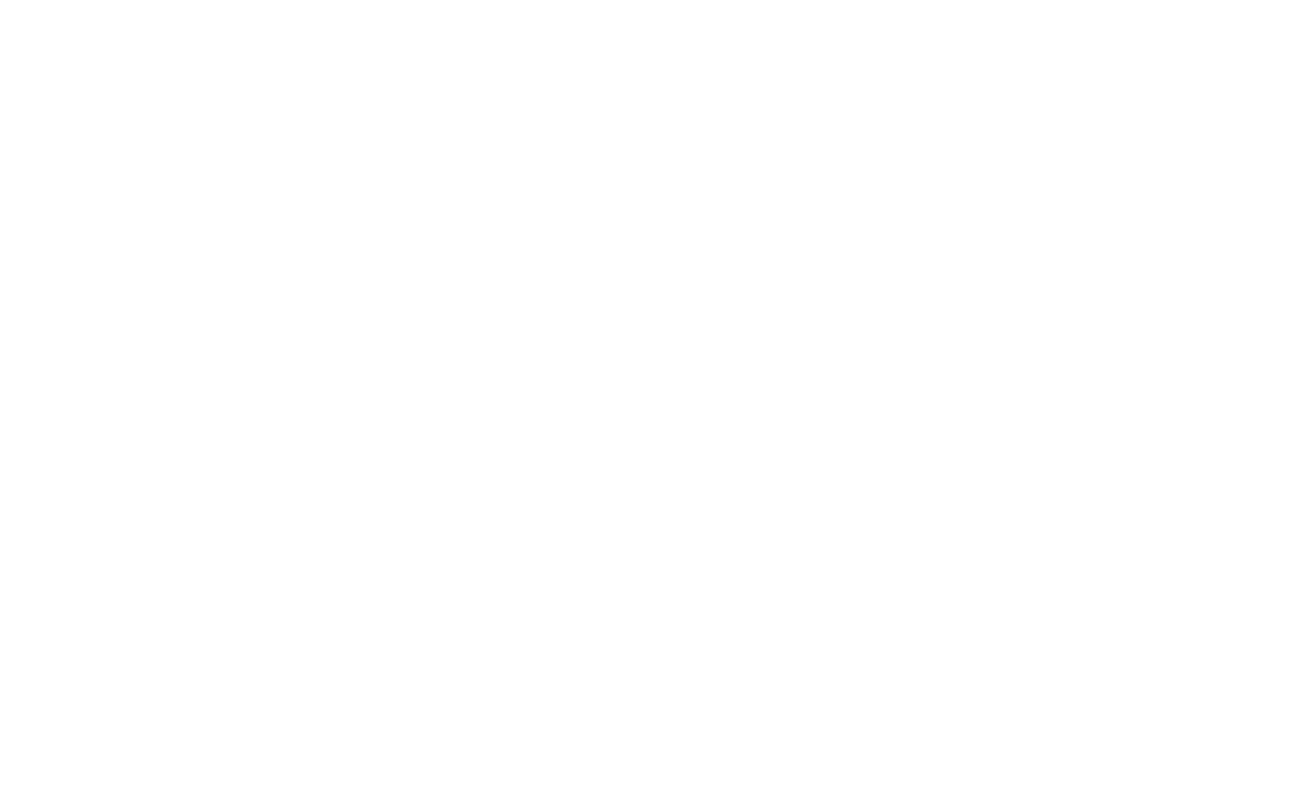
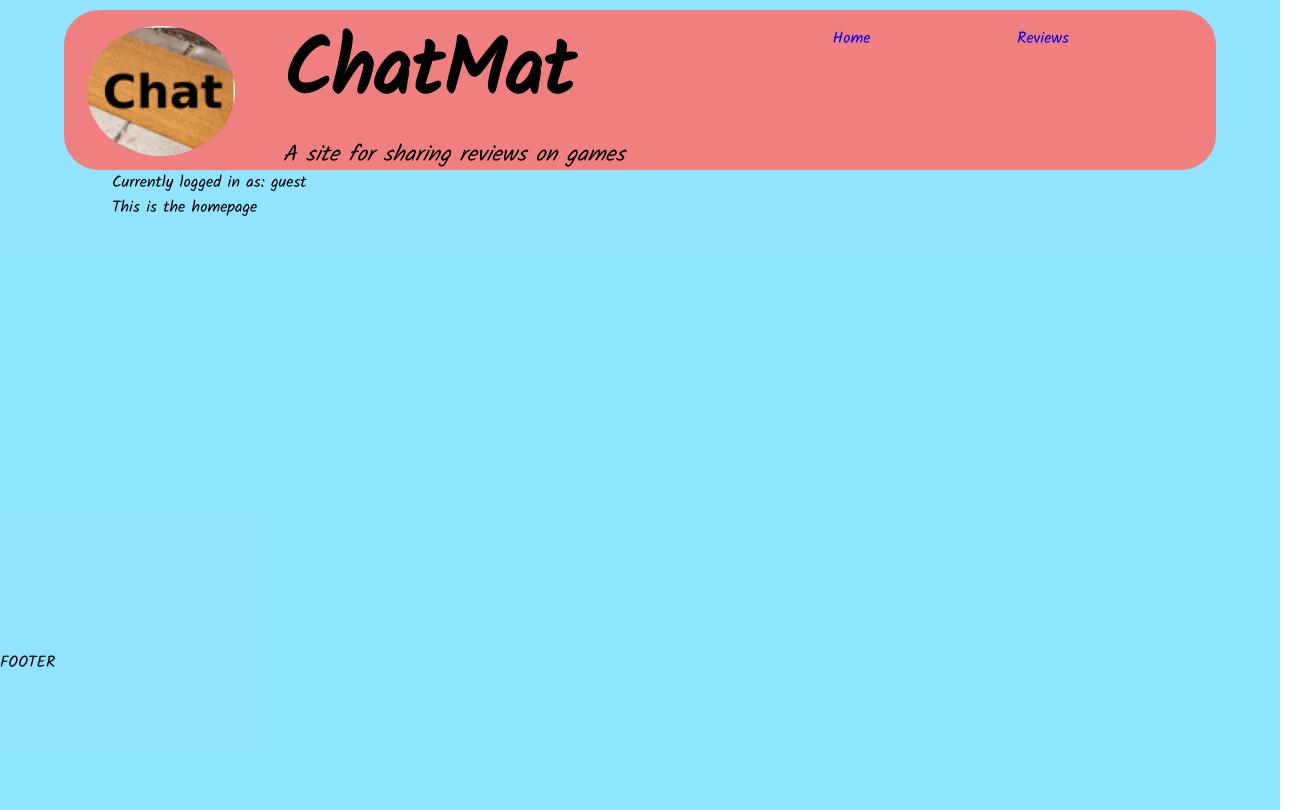
Before and after one commit to steve2116/fe-nc-games, a React (Vite) app: page / in a window 1280 px wide. Before the commit this address had no page. Shown: the whole page, 1314 px wide, since content can reach past the window. Built offline with nearby package versions, Linux system fonts and the light colour scheme.

Commit message:
added styling from previous project

```diff
--- a/src/components/App.jsx
+++ b/src/components/App.jsx
@@ -1,12 +1,35 @@
+import { useState } from "react";
+
+import Navbar from "./Navbar.jsx";
+import Categories from "./Categories";
 import Main from "./Main.jsx";
 import "../designs/App.css";
 
 export default function App() {
+    const [hoverClass, setHoverClass] = useState("content-container");
+
     return (
         <>
-            <main>
-                <Main />
-            </main>
+            <nav>
+                <Navbar />
+            </nav>
+            <div className={hoverClass}>
+                <div
+                    onClick={() => {
+                        setHoverClass("hover-cats");
+                    }}
+                    onMouseLeave={() => {
+                        setHoverClass("content-container");
+                    }}
+                    id="category-menu"
+                >
+                    <Categories />
+                </div>
+                <main>
+                    <Main />
+                </main>
+            </div>
+            <footer>FOOTER</footer>
         </>
     );
 }
--- /dev/null
+++ b/src/components/Categories.jsx
@@ -0,0 +1,3 @@
+export default function Categories() {
+    return <p>categories</p>;
+}
--- /dev/null
+++ b/src/components/Home.jsx
@@ -0,0 +1,3 @@
+export default function Home() {
+    return <p>This is the homepage</p>;
+}
--- a/src/components/Main.jsx
+++ b/src/components/Main.jsx
@@ -1,11 +1,21 @@
 import { Routes, Route } from "react-router-dom";
+import { useContext } from "react";
 
+import { userContext } from "../contexts/user";
+import Home from "./Home.jsx";
 import ReviewList from "./ReviewList.jsx";
 
 export default function Main() {
+    const { user, setUser } = useContext(userContext);
+
     return (
         <>
+            <p>Currently logged in as: {user.username}</p>
             <Routes>
+                <Route
+                    path="/"
+                    element={<Home />}
+                />
                 <Route
                     path="/reviews"
                     element={<ReviewList />}
--- /dev/null
+++ b/src/components/Navbar.jsx
@@ -0,0 +1,23 @@
+import { Link } from "react-router-dom";
+
+import logo from "../assets/ChatmatSmall.png";
+import "../designs/Navbar.css";
+
+export default function Navbar() {
+    return (
+        <>
+            <img
+                className="logo"
+                src={logo}
+            />
+            <section>
+                <h1>ChatMat</h1>
+                <p>A site for sharing reviews on games</p>
+            </section>
+            <div>
+                <Link to="/">Home</Link>
+                <Link to="/reviews">Reviews</Link>
+            </div>
+        </>
+    );
+}
--- /dev/null
+++ b/src/contexts/user.jsx
@@ -0,0 +1,13 @@
+import { createContext, useState } from "react";
+
+export const userContext = createContext();
+
+export function UserProvider({ children }) {
+    const [user, setUser] = useState({ username: "guest" });
+
+    return (
+        <userContext.Provider value={{ user, setUser }}>
+            {children}
+        </userContext.Provider>
+    );
+}
--- a/src/designs/App.css
+++ b/src/designs/App.css
@@ -10,19 +10,76 @@
     width: 100vw;
     height: auto;
     min-height: 100vh;
+    background-color: rgba(79, 211, 255, 0.622);
     font-family: "Kalam", cursive;
 }
 
+nav {
+    margin: 0 auto;
+}
+
 @media (max-width: 800px) {
+    nav {
+        width: 100%;
+        height: 15vh;
+    }
 }
 
 @media (min-width: 800px) and (max-width: 1200px) {
+    nav {
+        width: 90%;
+        height: 20vh;
+        border-radius: 35px;
+    }
 }
 
 @media (min-width: 1200px) {
     #root {
         padding-top: 10px;
     }
+
+    nav {
+        width: 90%;
+        height: 20vh;
+        border-radius: 35px;
+    }
+
+    .content-container {
+        width: 95vw;
+        display: grid;
+        grid-template-rows: auto;
+        grid-template-columns: 5% 92% auto;
+        gap: 4vw;
+        justify-items: right;
+        margin: 25px 0;
+        transition: all 0.75s ease-in-out;
+    }
+
+    .hover-cats {
+        width: 95vw;
+        display: grid;
+        grid-template-rows: auto;
+        grid-template-columns: 30% 67% auto;
+        gap: 4vw;
+        justify-items: right;
+        margin: 25px 0;
+        transition: all 0.75s ease-in-out;
+    }
+
+    #category-menu {
+        grid-area: 1 / 1 / 2 / 2;
+        display: inline-block;
+        width: 500px;
+        min-height: 60vh;
+        padding: 15px;
+        padding-left: 115px;
+        border-radius: 20px;
+        transition: all 0.6s ease-in-out;
+        background-color: rgba(0, 255, 34, 0.219);
+        border: 2px solid rgba(255, 0, 0, 0.303);
+        box-sizing: content-box;
+    }
+
     main {
         grid-area: 1 / 2 / 2 / 3;
         display: inline-block;
@@ -31,7 +88,7 @@
         padding: 15px;
         border-radius: 20px;
         transition: all 0.6s ease-in-out;
-        background-color: rgba(140, 0, 255, 0.583);
+        background-color: rgba(255, 0, 212, 0.219);
         border: 2px solid rgba(255, 0, 0, 0.303);
         box-sizing: content-box;
     }
--- /dev/null
+++ b/src/designs/Navbar.css
@@ -0,0 +1,99 @@
+nav {
+    display: grid;
+    grid-template-columns: repeat(100, 1%);
+    grid-template-rows: repeat(10, 10%);
+    background-color: lightcoral;
+}
+
+.logo {
+    border-radius: 50%;
+}
+
+nav > img {
+    grid-row: 2 / 11;
+    grid-column: 3 / 15;
+    height: 90%;
+}
+
+nav > section {
+    grid-row: 1 / 11;
+    grid-column: 20 / 50;
+}
+
+nav > div {
+    grid-row: 2 / 11;
+    grid-column: 50 / 101;
+    display: flex;
+    justify-content: space-evenly;
+    flex-wrap: wrap;
+}
+
+/* nav > section > h1 {
+} */
+
+nav > section > p {
+    font-style: italic;
+}
+
+@media (max-width: 800px) {
+    nav > section > h1 {
+        font-size: 1em;
+    }
+
+    nav > section > p {
+        font-size: 0.8em;
+    }
+}
+
+@media (min-width: 800px) and (max-width: 1200px) {
+    nav > section {
+        grid-row: 1 / 11;
+        grid-column: 25 / 50;
+    }
+
+    nav > section > h1 {
+        font-size: 4em;
+    }
+
+    nav > section > p {
+        font-size: 1.3em;
+    }
+
+    nav > div > a {
+        font-size: 2em;
+        height: 55px;
+        transition: all 0.15s ease-in-out;
+    }
+    nav > div > a:hover {
+        font-size: 2.4em;
+        transition: all 0.2s ease-in-out;
+    }
+}
+
+@media (min-width: 1200px) {
+    nav > section {
+        grid-column: 20 / 55;
+    }
+
+    nav > div {
+        grid-column: 55 / 101;
+    }
+
+    nav > section > h1 {
+        font-size: 5em;
+    }
+
+    nav > section > p {
+        font-size: 1.4em;
+    }
+
+    nav > div > a {
+        font-size: 2em;
+        height: 55px;
+        transition: all 0.15s ease-in-out;
+    }
+    nav > div > a:hover {
+        font-size: 2.4em;
+        transition: all 0.2s ease-in-out;
+    }
+}
--- a/src/main.jsx
+++ b/src/main.jsx
@@ -2,8 +2,12 @@ import ReactDOM from "react-dom/client";
 import App from "./components/App.jsx";
 import { BrowserRouter } from "react-router-dom";
 
+import { UserProvider } from "./contexts/user.jsx";
+
 ReactDOM.createRoot(document.getElementById("root")).render(
     <BrowserRouter>
-        <App />
+        <UserProvider>
+            <App />
+        </UserProvider>
     </BrowserRouter>
 );
```
Also changed, not shown: src/assets/Chatmat.png (added).
